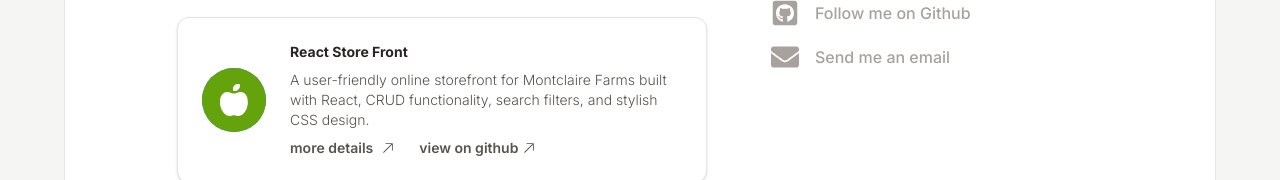
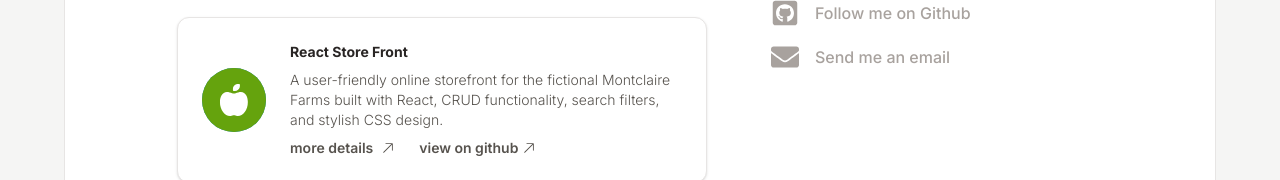
Before and after one commit to jeffordway/react-portfolio-website, a React (Vite) app: page / in a window 1280 px wide. Shown: the part 1691-1871 px from the top of the page. Built offline with nearby package versions, Linux system fonts and the light colour scheme.

Commit message:
updated react store front project info

```diff
--- a/src/contexts/ProjectContext.tsx
+++ b/src/contexts/ProjectContext.tsx
@@ -131,8 +131,7 @@ export const ProjectProvider = ({ children }: ProjectContextProviderProps) => {
       heroImgUrl: "/assets/images/responsive-resume-website-hero.jpg",
       demoLink: "https://obj-responsive-resume.netlify.app",
       gitHub: true,
-      gitHubOrCaseStudyLink:
-        "https://github.com/jeffordway/responsive-resume",
+      gitHubOrCaseStudyLink: "https://github.com/jeffordway/responsive-resume",
     },
     {
       id: 5,
@@ -153,7 +152,7 @@ export const ProjectProvider = ({ children }: ProjectContextProviderProps) => {
       id: 6,
       title: "React Store Front",
       tagline:
-        "A user-friendly online storefront for Montclaire Farms built with React, CRUD functionality, search filters, and stylish CSS design.",
+        "A user-friendly online storefront for the fictional Montclaire Farms built with React, CRUD functionality, search filters, and stylish CSS design.",
       tools: ["React", "JavaScript", "CSS", "Axios", "Bootstrap", "VS Code"],
       description:
         "Using React, I built a fully-functional online storefront for the fictional Montclaire Farms by designing a data model for items, creating a JSON server with mock items, and implementing advanced features such as CRUD functionality, search filters, and stylish CSS design using React Bootstrap Components, resulting in a user-friendly and polished application that was a joy to work on and see come together as the front half of a full-stack application.",
@@ -183,8 +182,7 @@ export const ProjectProvider = ({ children }: ProjectContextProviderProps) => {
       heroImgUrl: "/assets/images/crud-application-hero.jpg",
       demoLink: "https://betheltech.net",
       gitHub: true,
-      gitHubOrCaseStudyLink:
-        "https://github.com/jeffordway/crud-application",
+      gitHubOrCaseStudyLink: "https://github.com/jeffordway/crud-application",
     },
     {
       id: 8,
@@ -208,7 +206,8 @@ export const ProjectProvider = ({ children }: ProjectContextProviderProps) => {
       heroImgUrl: "/assets/images/twitter-clone-hero.jpg",
       demoLink: "https://betheltech.net",
       gitHub: true,
-      gitHubOrCaseStudyLink: "https://github.com/jeffordway/twitter-clone-client",
+      gitHubOrCaseStudyLink:
+        "https://github.com/jeffordway/twitter-clone-client",
     },
     {
       id: 9,
@@ -225,8 +224,6 @@ export const ProjectProvider = ({ children }: ProjectContextProviderProps) => {
       gitHubOrCaseStudyLink:
         "https://github.com/jeffordway/react-portfolio-website",
     },
-
-
   ]);
 
   return (
```
